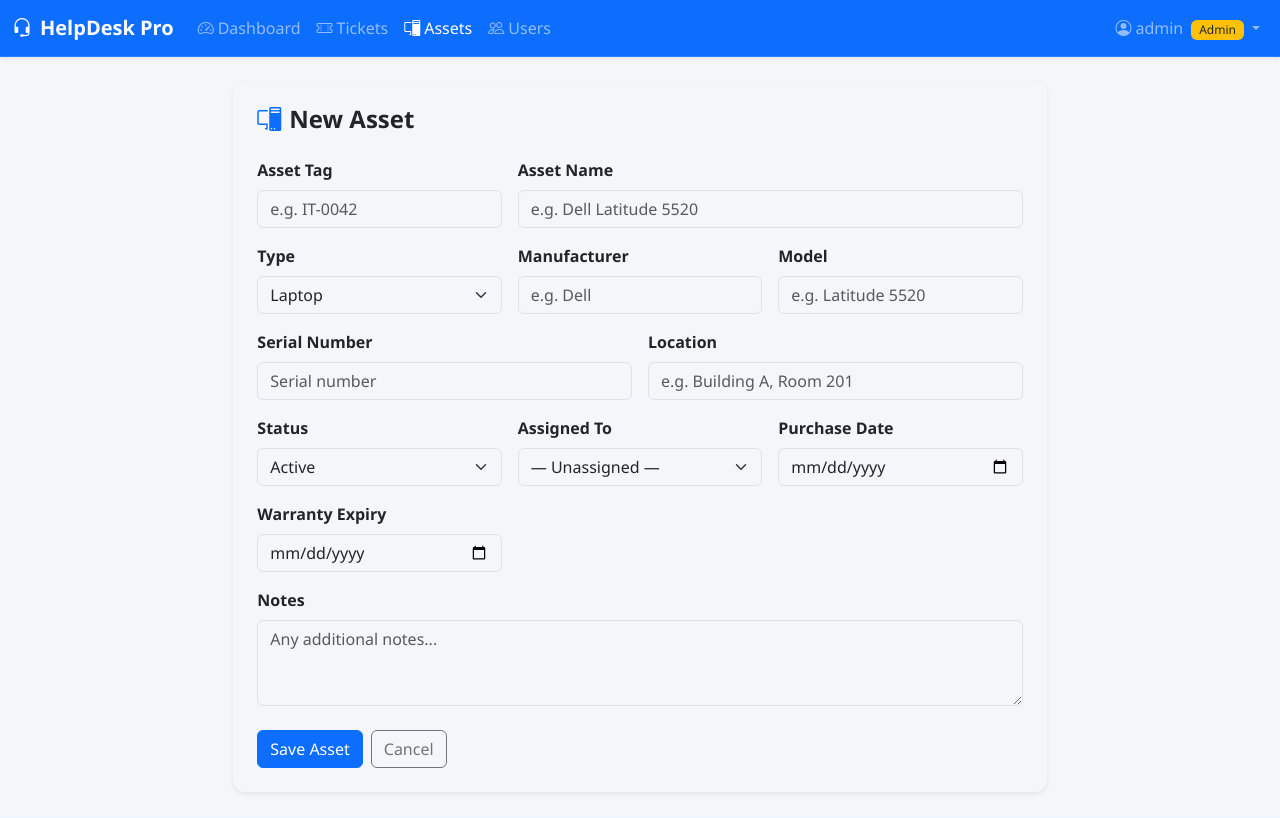
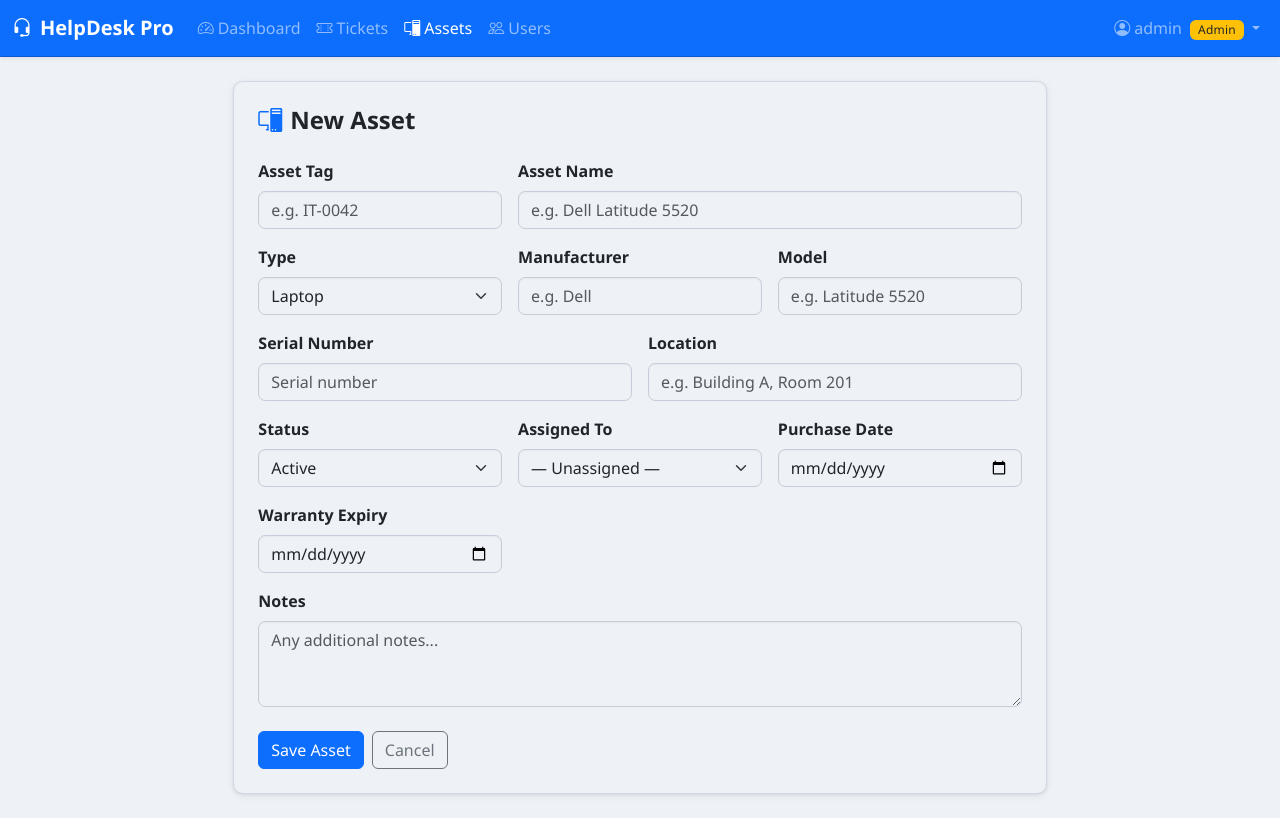
Before and after one commit to jaysyrk/helpdesk, a Flask app: page /assets/new in a window 1280 px wide. Before the commit the page ends 795 px from the top, so only its background shows below. Run offline with Flask 3, Linux system fonts and the light colour scheme; a user stored in the database is signed in.

Commit message:
style: sharper card borders, defined shadows, crisper inputs and table headers

```diff
--- a/app/static/css/style.css
+++ b/app/static/css/style.css
@@ -1,5 +1,9 @@
 :root {
-  --bs-body-bg: #f4f6f9;
+  --bs-body-bg: #eef1f6;
+  --card-border: #d0d7e3;
+  --card-radius: .6rem;
+  --shadow-sm: 0 1px 3px rgba(0,0,0,.07), 0 2px 8px rgba(0,0,0,.06);
+  --shadow-hover: 0 4px 16px rgba(0,0,0,.12);
 }
 
 body {
@@ -9,7 +13,22 @@ body {
 
 /* Navbar */
 .navbar {
-  border-bottom: 1px solid rgba(255,255,255,.1);
+  border-bottom: 1px solid rgba(0,0,0,.18);
+  box-shadow: 0 2px 8px rgba(0,0,0,.15);
+}
+
+/* Cards — defined borders + clean shadow */
+.card {
+  border-radius: var(--card-radius) !important;
+  border: 1px solid var(--card-border) !important;
+  box-shadow: var(--shadow-sm) !important;
+}
+
+.card-header {
+  border-bottom: 1px solid var(--card-border) !important;
+  background: #f8f9fb !important;
+  border-radius: var(--card-radius) var(--card-radius) 0 0 !important;
+  padding: .75rem 1.25rem;
 }
 
 /* KPI cards */
@@ -18,29 +37,49 @@ body {
 }
 .kpi-card:hover {
   transform: translateY(-3px);
-  box-shadow: 0 .5rem 1.5rem rgba(0,0,0,.12) !important;
+  box-shadow: var(--shadow-hover) !important;
+  border-color: #b3bfcf !important;
 }
 .kpi-icon {
   line-height: 1;
 }
 
-/* Card polish */
-.card {
-  border-radius: .75rem;
+/* Table styling */
+.table thead th {
+  font-size: .75rem;
+  text-transform: uppercase;
+  letter-spacing: .06em;
+  color: #5a6680;
+  font-weight: 700;
+  background: #f0f3f8;
+  border-bottom: 2px solid var(--card-border) !important;
 }
 
-/* Table row hover cursor set in template */
-.table thead th {
-  font-size: .8rem;
-  text-transform: uppercase;
-  letter-spacing: .05em;
-  color: #6c757d;
-  font-weight: 600;
+.table tbody tr {
+  border-bottom: 1px solid #e8ecf2;
 }
 
-/* Badge sizes */
+.table tbody tr:last-child {
+  border-bottom: none;
+}
+
+/* Form controls — sharper inputs */
+.form-control, .form-select {
+  border: 1px solid #c4cdd9;
+  border-radius: .45rem;
+  box-shadow: inset 0 1px 2px rgba(0,0,0,.04);
+  transition: border-color .15s ease, box-shadow .15s ease;
+}
+
+.form-control:focus, .form-select:focus {
+  border-color: #0d6efd;
+  box-shadow: 0 0 0 3px rgba(13,110,253,.15), inset 0 1px 2px rgba(0,0,0,.04);
+}
+
+/* Badge */
 .badge {
   font-weight: 500;
+  letter-spacing: .02em;
 }
 
 /* Comment avatar */
@@ -63,3 +102,8 @@ body {
 .table tbody tr:has(.sla-overdue) {
   border-left: 3px solid var(--bs-danger);
 }
+
+/* Slightly inset page sections */
+.container-fluid {
+  max-width: 1400px;
+}
```
